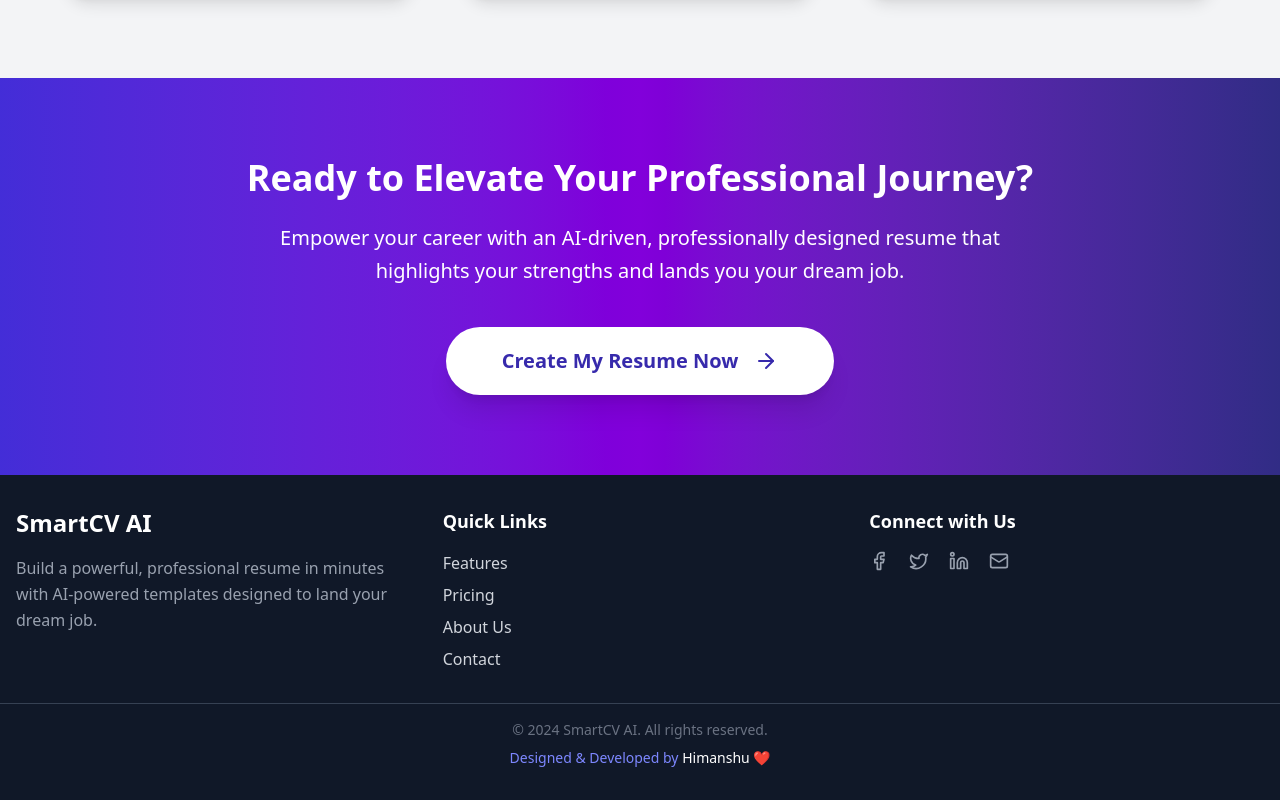
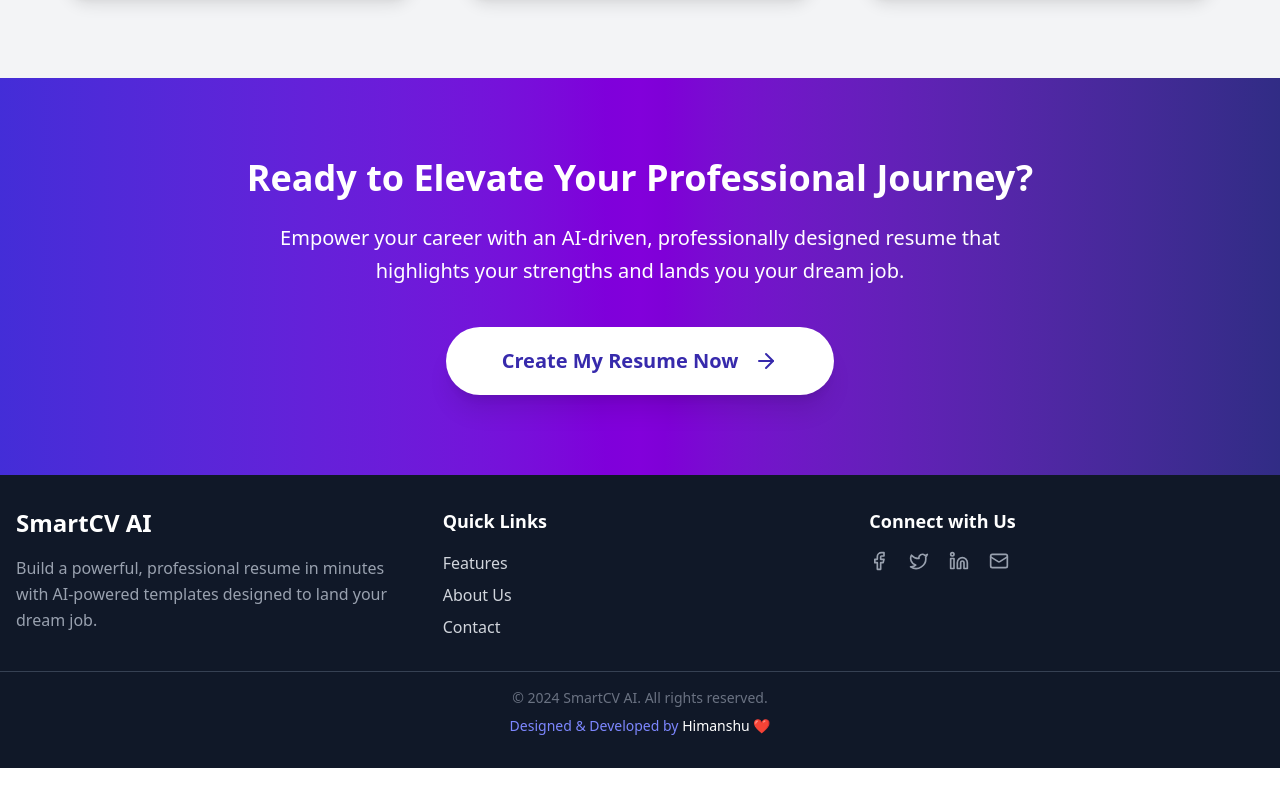
Before and after one commit to Himanshujha25/Smart-CV, a React (Vite) app: page / in a window 1280 px wide. Shown: the part 1434-2234 px from the top of the page. After the commit the page ends 2202 px from the top, so only its background shows below. Built offline with nearby package versions, Linux system fonts and the light colour scheme.

Commit message:
Update Footer.jsx

```diff
--- a/src/components/Footer.jsx
+++ b/src/components/Footer.jsx
@@ -18,7 +18,6 @@ export default function Footer() {
           <h3 className="text-lg font-semibold text-white mb-4">Quick Links</h3>
           <ul className="space-y-2 text-md">
             <li><a href="#features" className="hover:text-indigo-400 transition">Features</a></li>
-            <li><a href="#pricing" className="hover:text-indigo-400 transition">Pricing</a></li>
             <li><a href="#about" className="hover:text-indigo-400 transition">About Us</a></li>
             <li><a href="#contact" className="hover:text-indigo-400 transition">Contact</a></li>
           </ul>
```
